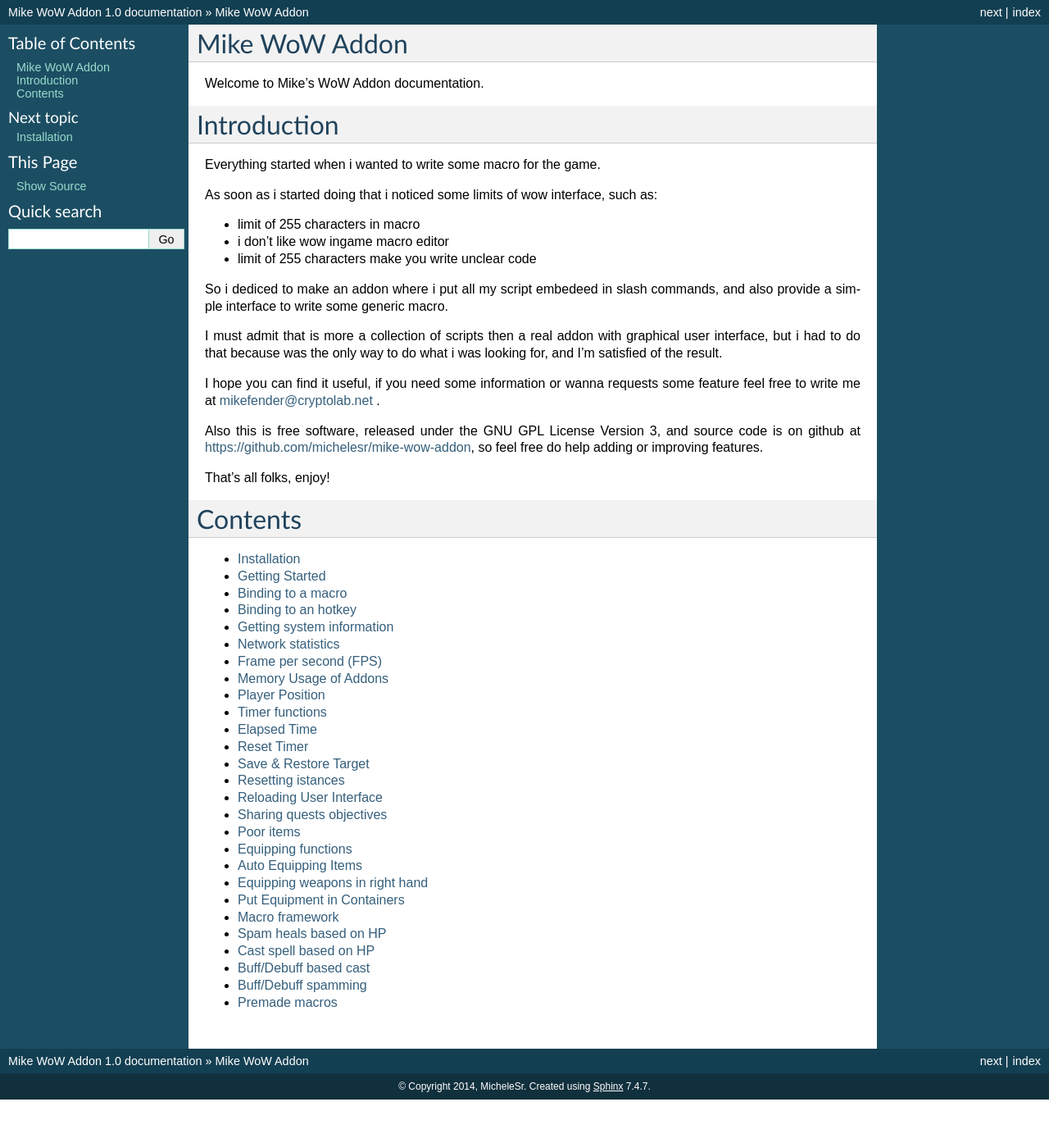
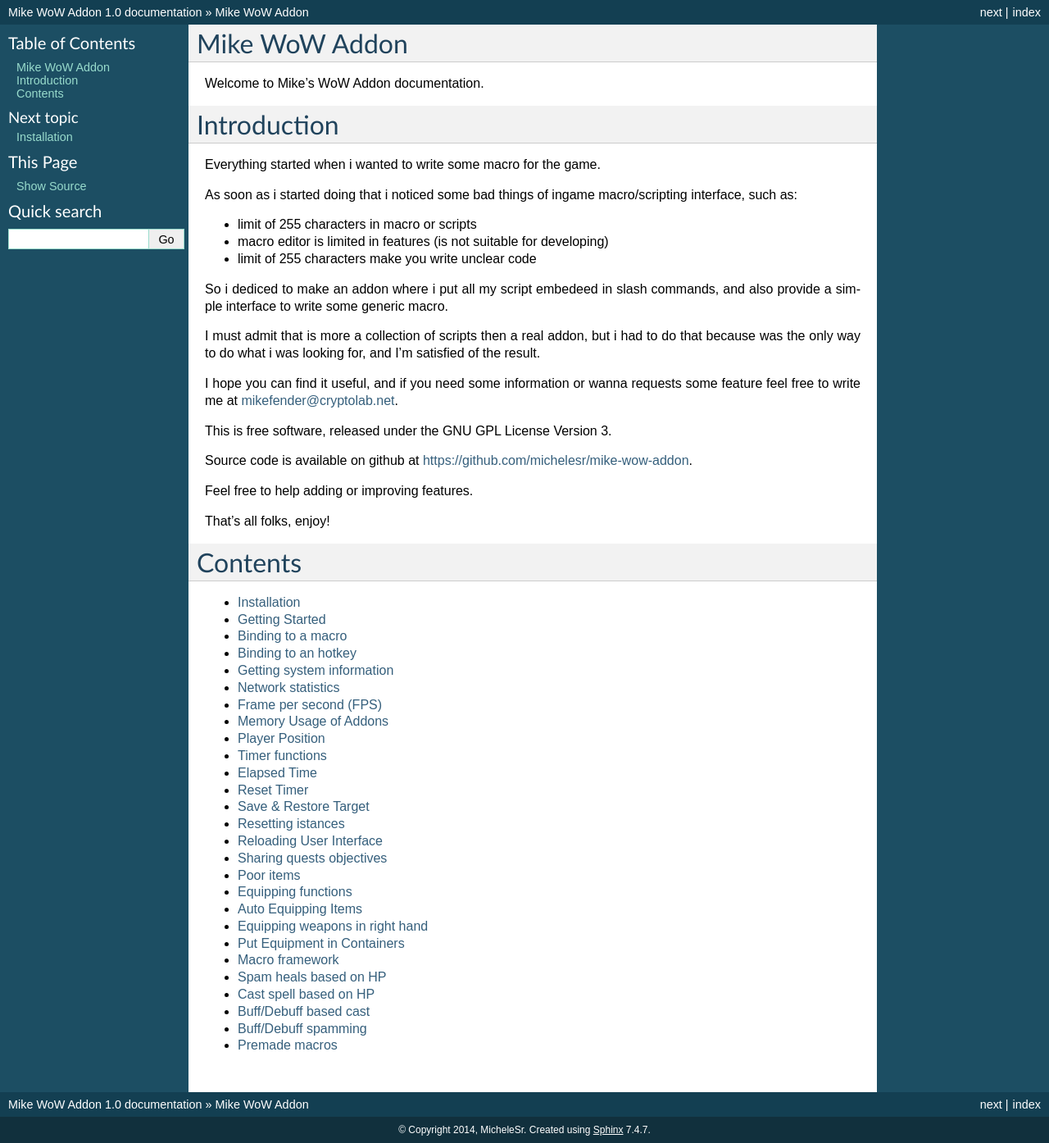
Before and after one commit to michelesr/mike-wow-addon, a Sphinx documentation site: the page built from doc/source/main.rst, in a window 1280 px wide. Shown: the whole page at 82% size. Built offline with Sphinx 7.4.7, drawn with Linux system fonts in a browser that asks for light colours; before the commit the page ends 1341 px from its top, so only the background shows below that.

Commit message:
minor change

```diff
--- a/doc/source/main.rst
+++ b/doc/source/main.rst
@@ -12,19 +12,23 @@
 
 Everything started when i wanted to write some macro for the game.
 
-As soon as i started doing that i noticed some limits of wow interface, such as:
+As soon as i started doing that i noticed some bad things of ingame macro/scripting interface, such as:
 
-- limit of 255 characters in macro
-- i don't like wow ingame macro editor
+- limit of 255 characters in macro or scripts
+- macro editor is limited in features (is not suitable for developing)
 - limit of 255 characters make you write unclear code
 
 So i dediced to make an addon where i put all my script embedeed in slash commands, and also provide a simple interface to write some generic macro.
 
-I must admit that is more a collection of scripts then a real addon with graphical user interface, but i had to do that because was the only way to do what i was looking for, and I'm satisfied of the result.
+I must admit that is more a collection of scripts then a real addon, but i had to do that because was the only way to do what i was looking for, and I'm satisfied of the result.
 
-I hope you can find it useful, if you need some information or wanna requests some feature feel free to write me at mikefender@cryptolab.net .
+I hope you can find it useful, and if you need some information or wanna requests some feature feel free to write me at mikefender@cryptolab.net.
 
-Also this is free software, released under the GNU GPL License Version 3, and source code is on github at https://github.com/michelesr/mike-wow-addon, so feel free do help adding or improving features.
+This is free software, released under the GNU GPL License Version 3.
+
+Source code is available on github at https://github.com/michelesr/mike-wow-addon.
+
+Feel free to help adding or improving features.
 
 That's all folks, enjoy!
 
```
Also changed, not shown: 6 other files.
